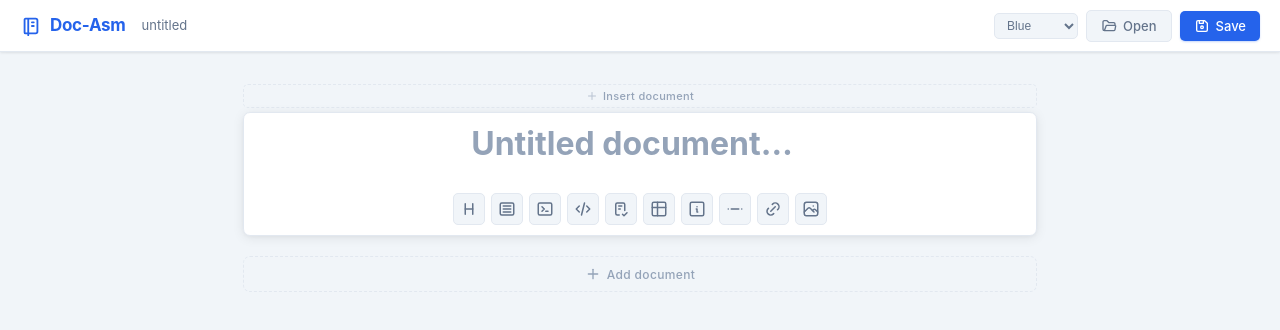
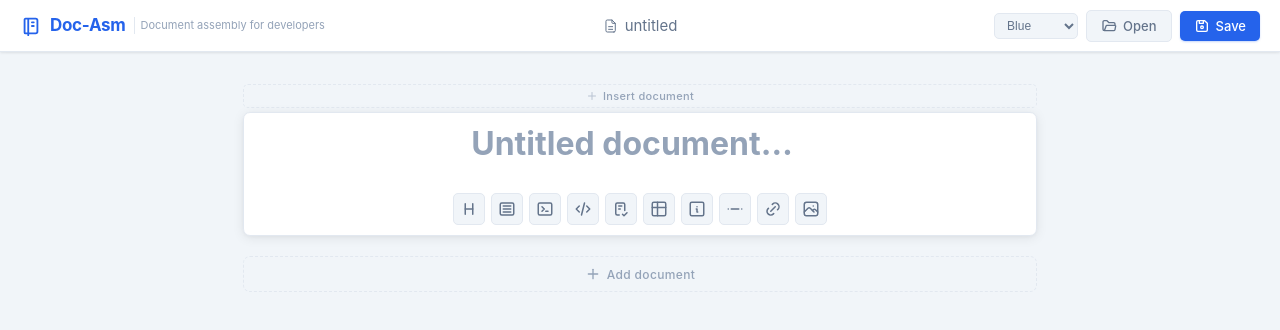
Before and after one commit to julien-paoletti/doc-asm, a website built with Vite: page index.html in a window 1280 px wide. Built offline with nearby package versions, Linux system fonts and the light colour scheme.

Commit message:
ui: minor improvements to the top nav bar with a label and the filename centered with an icon

```diff
--- a/src/components/app-shell.ts
+++ b/src/components/app-shell.ts
@@ -39,11 +39,16 @@ export function mountApp(selector: string): void {
 
   const logo = document.createElement('div');
   logo.className = 'app-topbar__logo';
-  logo.innerHTML = `${icon('notebook')} Doc-Asm`;
+  logo.innerHTML = `${icon('notebook')} Doc-Asm <span class="app-topbar__tagline">Document assembly for developers</span>`;
+
+  const filenameWrapper = document.createElement('div');
+  filenameWrapper.className = 'app-topbar__filename-wrapper';
+  filenameWrapper.innerHTML = icon('fileText');
 
   const filenameEl = document.createElement('span');
   filenameEl.className = 'app-topbar__filename';
   filenameEl.textContent = 'untitled';
+  filenameWrapper.appendChild(filenameEl);
 
   const topBarActions = document.createElement('div');
   topBarActions.className = 'app-topbar__actions';
@@ -83,7 +88,7 @@ export function mountApp(selector: string): void {
   topBarActions.appendChild(saveBtn);
 
   topBar.appendChild(logo);
-  topBar.appendChild(filenameEl);
+  topBar.appendChild(filenameWrapper);
   topBar.appendChild(topBarActions);
   app.appendChild(topBar);
 
--- a/src/styles/app.css
+++ b/src/styles/app.css
@@ -84,6 +84,7 @@
 
 /* ── Top bar ────────────────────────────────────────────────────────────── */
 .app-topbar {
+  position: relative;
   height: var(--topbar-height);
   background: var(--color-surface);
   border-bottom: 1px solid var(--color-border);
@@ -103,10 +104,25 @@
   gap: 8px;
 }
 
+.app-topbar__filename-wrapper {
+  position: absolute;
+  left: 50%;
+  transform: translateX(-50%);
+  display: flex;
+  align-items: center;
+  gap: 6px;
+  color: var(--color-text-muted);
+  pointer-events: none;
+}
+
+.app-topbar__filename-wrapper svg {
+  width: 16px;
+  height: 16px;
+  flex-shrink: 0;
+}
+
 .app-topbar__filename {
-  font-size: 13px;
-  color: var(--color-text-muted);
-  margin-left: 4px;
+  font-size: 15px;
 }
 
 .app-topbar__btn {
@@ -141,6 +157,16 @@
   font-size: 17px;
   color: var(--color-primary);
   letter-spacing: -0.3px;
+}
+
+.app-topbar__tagline {
+  font-size: 11px;
+  font-weight: 400;
+  color: var(--color-text-faint);
+  letter-spacing: 0;
+  padding-left: 6px;
+  border-left: 1px solid var(--color-border);
+  white-space: nowrap;
 }
 
 /* ── Workspace ──────────────────────────────────────────────────────────── */
```
